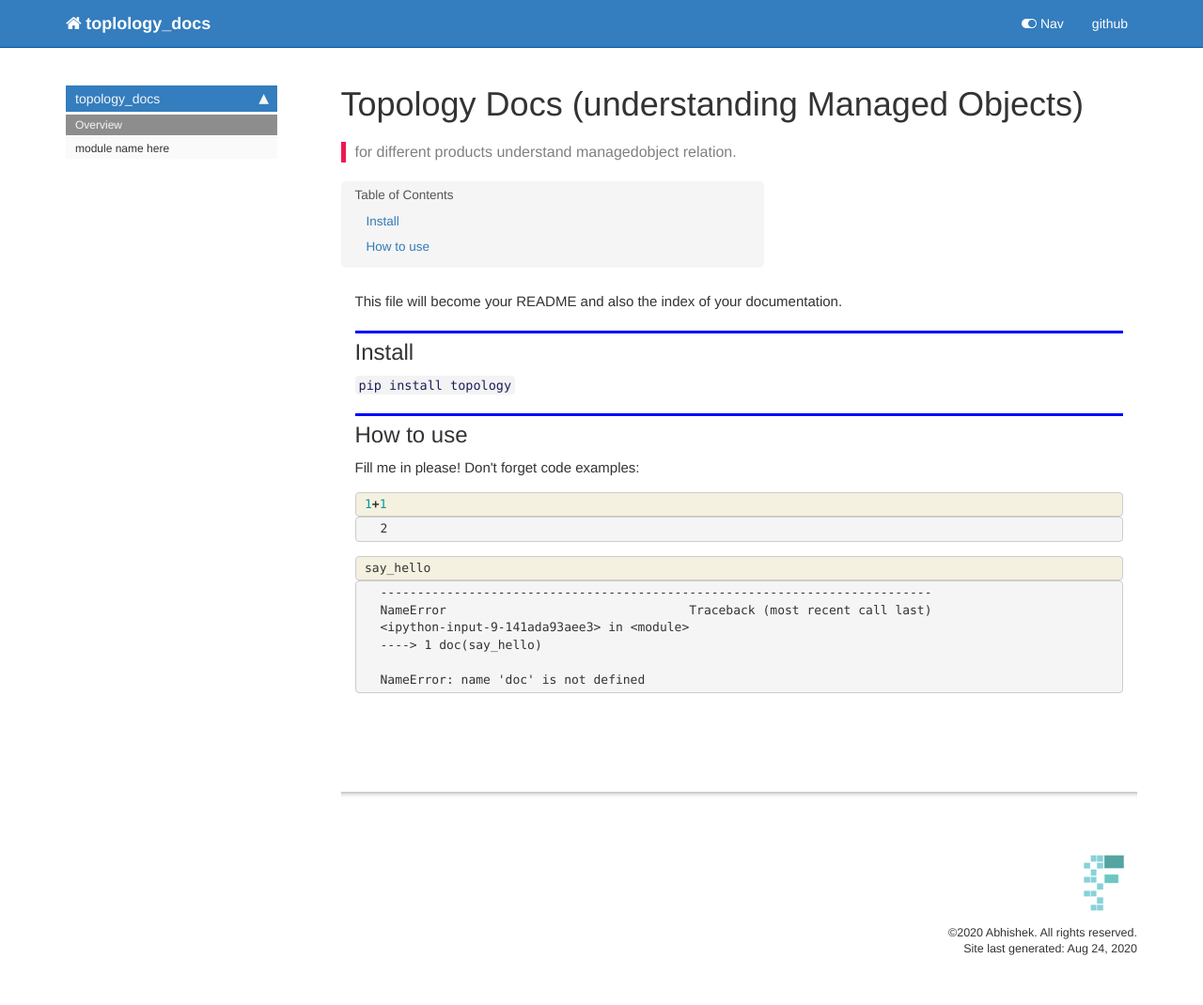
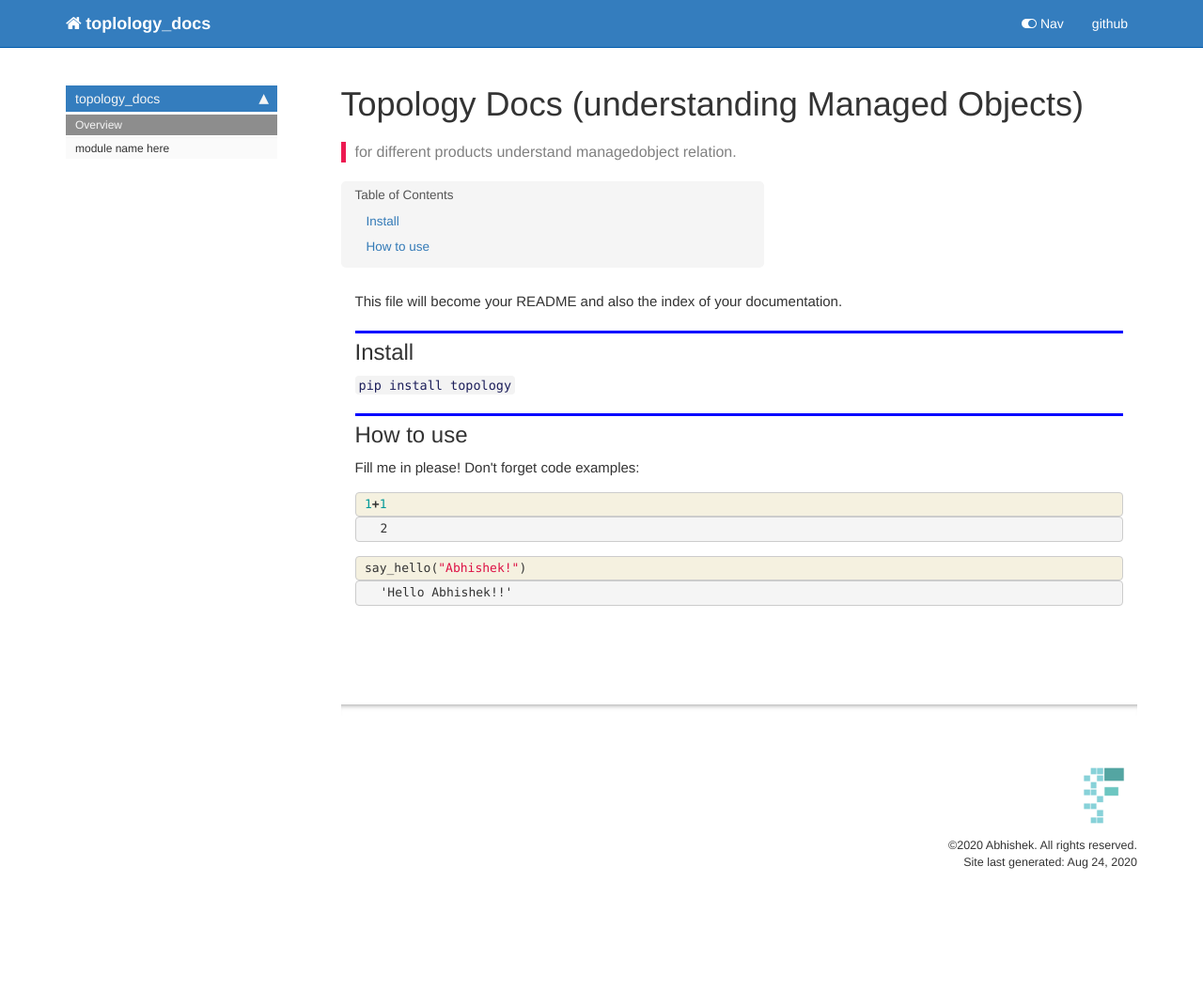
Before and after one commit to bharaniabhishek123/topology_docs, a Jekyll site: the page built from docs/index.html, in a window 1280 px wide. Shown: the whole page at 94% size. Built offline with Jekyll 4.4.1, drawn with Linux system fonts in a browser that asks for light colours; nearby versions of some CDN libraries; comment, search, counter and statistics services are not loaded; after the commit the page ends 977 px from its top, so only the background shows below that.

Commit message:
new index changes

```diff
--- a/docs/index.html
+++ b/docs/index.html
@@ -101,7 +101,7 @@
 
 <div class="inner_cell">
     <div class="input_area">
-<div class=" highlight hl-ipython3"><pre><span></span><span class="n">say_hello</span>
+<div class=" highlight hl-ipython3"><pre><span></span><span class="n">say_hello</span><span class="p">(</span><span class="s2">&quot;Abhishek!&quot;</span><span class="p">)</span>
 </pre></div>
 
     </div>
@@ -113,15 +113,12 @@
 
 <div class="output_area">
 
-<div class="output_subarea output_text output_error">
-<pre>
-<span class="ansi-red-fg">---------------------------------------------------------------------------</span>
-<span class="ansi-red-fg">NameError</span>                                 Traceback (most recent call last)
-<span class="ansi-green-fg">&lt;ipython-input-9-141ada93aee3&gt;</span> in <span class="ansi-cyan-fg">&lt;module&gt;</span>
-<span class="ansi-green-fg">----&gt; 1</span><span class="ansi-red-fg"> </span>doc<span class="ansi-blue-fg">(</span>say_hello<span class="ansi-blue-fg">)</span>
 
-<span class="ansi-red-fg">NameError</span>: name &#39;doc&#39; is not defined</pre>
+
+<div class="output_text output_subarea output_execute_result">
+<pre>&#39;Hello Abhishek!!&#39;</pre>
 </div>
+
 </div>
 
 </div>
```
Also changed, not shown: README.md.
